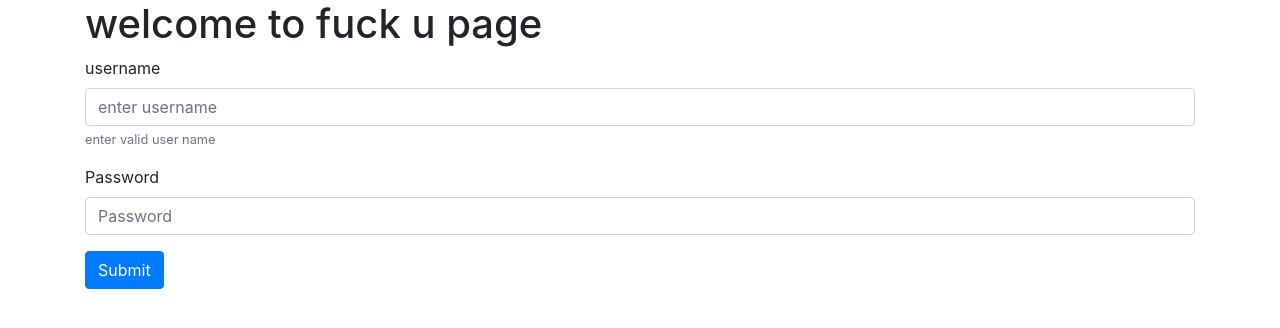
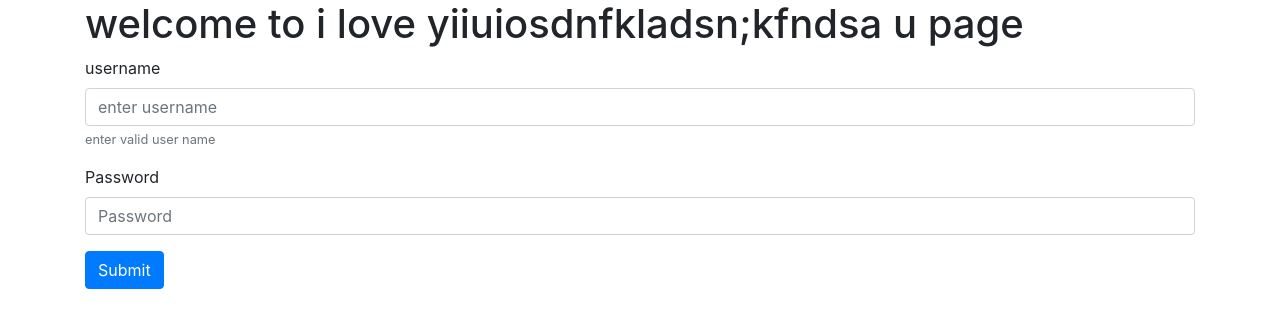
Before and after one commit to saiguptha2003/practice, a Flask app: page / in a window 1280 px wide. Shown: the top 328 px of the page. Run offline with Flask 3, Linux system fonts and the light colour scheme.

Commit message:
adsfadsf

```diff
--- a/templates/register.html
+++ b/templates/register.html
@@ -8,7 +8,7 @@
 </head>
 <body>
     <div class="container">
-    <h1>welcome to fuck u page</h1>
+    <h1>welcome to i love yiiuiosdnfkladsn;kfndsa u page</h1>
     <form action="{{url_for('login')}}" method="POST">
         <div class="form-group">
           <label for="username">username</label>
```
